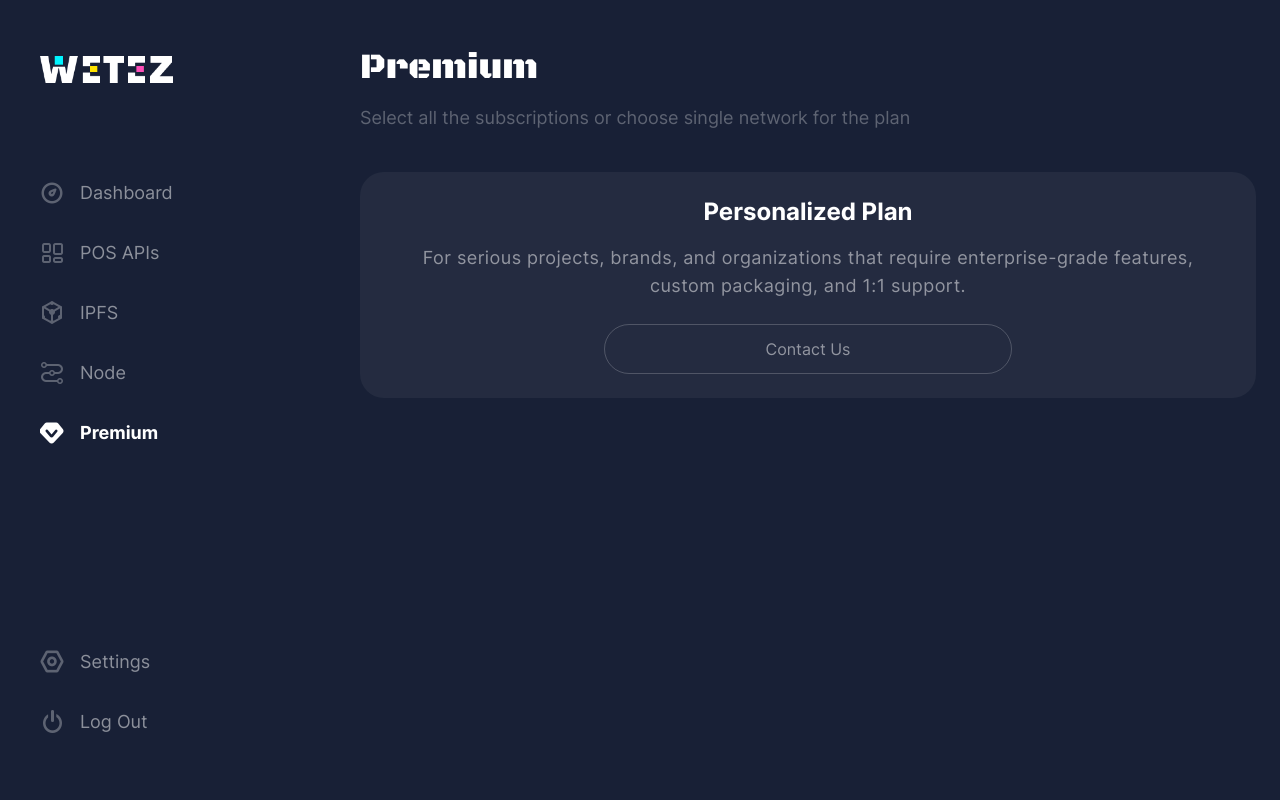
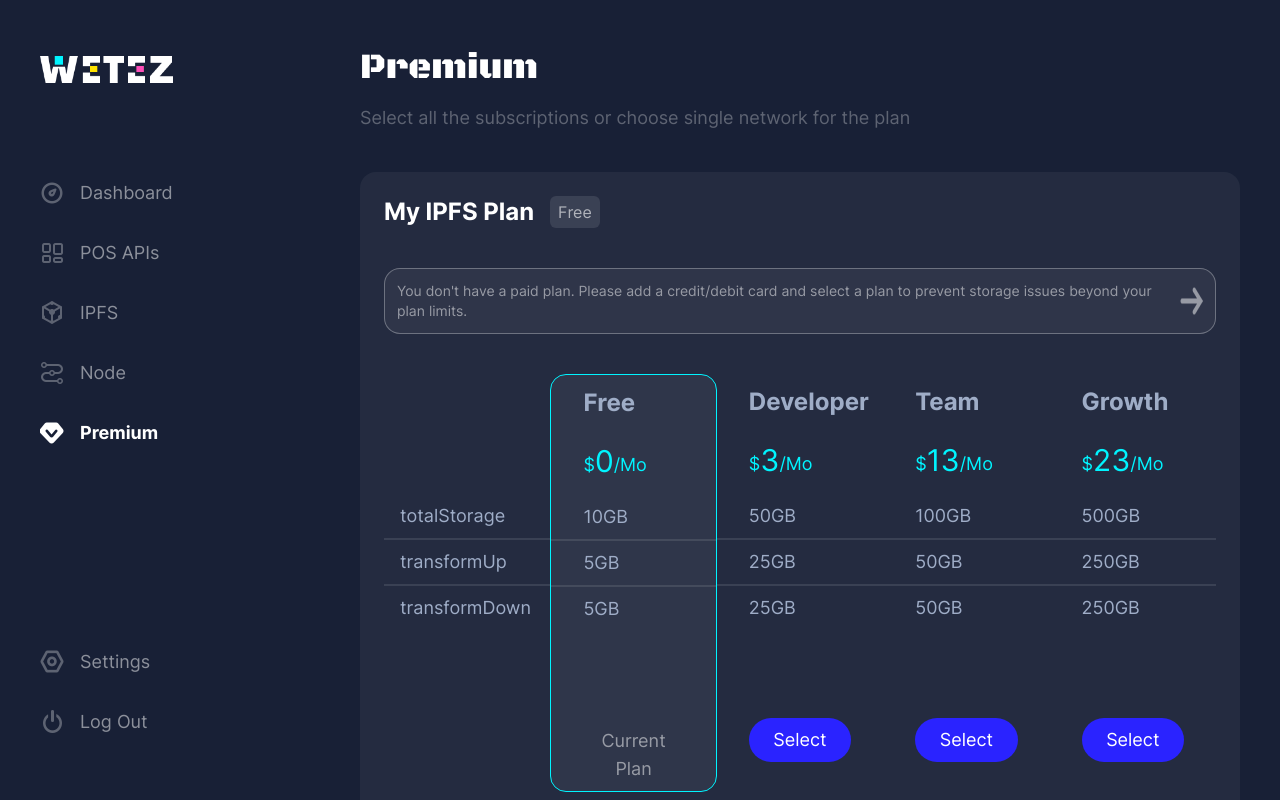
Before and after one commit to 0xsignal/wetez-webapp, a Next.js app: page /premium in a window 1280 px wide. Built offline with nearby package versions, Linux system fonts and the light colour scheme.

Commit message:
add some style

```diff
--- a/src/components/Dashboard/PlanCard.tsx
+++ b/src/components/Dashboard/PlanCard.tsx
@@ -1,5 +1,6 @@
 import React from 'react';
 import Link from 'next/link';
+import Tags from '../Tag';
 
 
 export function PlanCard() {
@@ -9,8 +10,12 @@ export function PlanCard() {
         <div className='px-6 py-6'>
           <div className=''>
             <h2 className='font-bold text-xl text-white'>My Current Plan</h2>
-            <div className='bg-white/10 float-right px-2 py-1 text-base text-white -mt-8 rounded-[6px]'>
-              Free
+            <div className='float-right -mt-8'>
+              <Tags
+                name = "Free"
+                bgColor = "bg-white/10"
+                fontColor = 'text-white/60'
+              />
             </div>
           </div>
           <div className='mt-6 text-base text-white/50'>
--- /dev/null
+++ b/src/components/Premium/BillingBoard.tsx
@@ -0,0 +1,98 @@
+import React from 'react';
+import Link from 'next/link';
+
+type BillingListItemProps = {
+  listItemId?: string;
+  listItemDate?: string;
+  listItemNetwork?: string;
+  listItemPlan?: string;
+  listItemTotal?: string;
+  listItemInvoice?: string;
+};
+
+
+function BillingListItem({
+  listItemId = '1234567890123456789',
+  listItemDate = '12:00:32 Fri 16 Dec 2022',
+  listItemNetwork = 'Polygon',
+  listItemPlan = 'Team',
+  listItemTotal = '50 USDC',
+  listItemInvoice = '/',
+}:BillingListItemProps){
+  return(
+    <div className=''>
+      <div className='border-[1px] border-white/10'></div>
+      <div className='grid grid-cols-8 gap-1'>
+        <div className='col-span-2 text-left text-white/50 text-base py-6'>
+          {listItemId}
+        </div>
+        <div className='col-span-2 text-left text-white/50 text-base py-6'>
+          {listItemDate}
+        </div>
+        <div className='text-left text-white/50 text-base py-6'>
+          {listItemNetwork}
+        </div>
+        <div className='text-left text-white/50 text-base py-6'>
+          {listItemPlan}
+        </div>
+        <div className='text-left text-white/50 text-base py-6'>
+          {listItemTotal}
+        </div>
+        <div className='text-right text-[#00F4FF] text-base py-6'>
+          <Link href={listItemInvoice}>
+            Details
+          </Link>
+        </div>
+      </div>
+    </div>
+
+  )
+
+}
+
+function BillingList(){
+  return (
+    <div className=''>
+      <div className='text-white/30 text-base mb-2 grid grid-cols-8 gap-1'>
+        <div className='col-span-2 text-left'>
+          ID
+        </div>
+        <div className='col-span-2 text-left'>
+          Date
+        </div>
+        <div className='text-left'>
+          Network
+        </div>
+        <div className='text-left'>
+          Plan
+        </div>
+        <div className='text-left'>
+          Total
+        </div>
+        <div className='text-right'>
+          Invovice
+        </div>
+      </div>
+      <BillingListItem />
+      <BillingListItem />
+      <BillingListItem />
+    </div>
+  )
+}
+
+export function BillingBoard(){
+  return(
+    <div className='bg-white/5 rounded-[16px] px-6 py-6'>
+      <div className='flex items-center'>
+        <h2 className='text-white text-2xl font-bold'> Billing </h2>
+        <div className='grow'></div>
+        <div className='rounded-[26px] border-[1px] border-white/20 text-base text-white/50 px-6 py-2'>
+          Export PDF
+        </div>
+      </div>
+      <div className='mt-12'>
+        <BillingList/>
+      </div>
+    </div>
+  )
+}
--- a/src/components/Premium/PlanListCard.tsx
+++ b/src/components/Premium/PlanListCard.tsx
@@ -1,5 +1,6 @@
 import React from 'react';
 import Link from 'next/link';
+import Tags from '../Tag';
 
 type IpfsItemProps = {
   planType?: string;
@@ -27,12 +28,47 @@ function IpfsItemCard({
   image = "",
   active = false,
 }:IpfsItemProps){
+
+  const itemCardStyle = {
+    activeStyle : 'bg-white/5 rounded-[16px] border-[1px] border-[#00F4FF]',
+    inactiveStyle : '',
+  }
+
+  const buttonStyle = {
+    activeStatus : 'px-2 py-2 text-center text-white/50 text-lg mt-24 mx-8',
+    inactiveStatus : 'bg-[#2A23FF] rounded-[23px] px-2 py-2 text-center text-white text-lg mt-24 mx-8 mb-4'
+  }
+
+  const buttonWording = {
+    activeWording : 'Current Plan',
+    inactiveWording : 'Select',
+  }
+
+  let itemCardClass = active ? itemCardStyle['activeStyle'] : itemCardStyle['inactiveStyle'];
+  let buttonStyleClass = active ? buttonStyle['activeStatus'] : buttonStyle['inactiveStatus'];
+  let buttonWordingText = active ? buttonWording['activeWording'] : buttonWording['inactiveWording'];
+
   return (
-    <div className='px-4 py-6'>
-      <div className='text-2xl font-bold text-[#9FADC7]'>
+    <div className={`${itemCardClass}`}>
+      <div className='text-2xl font-bold text-[#9FADC7] px-8 pt-3'>
         {planType}
       </div>
-      <div className='flex'>
+      <div className='mt-6 flex items-center space-x-0 px-8'>
+        <div className="text-lg text-[#00F4FF] mt-2">$</div>
+        <div className="text-3xl text-[#00F4FF]">{price}</div>
+        <div className="text-lg text-[#00F4FF] mt-2">/Mo</div>
+      </div>
+      <div className='mt-6 space-y-2'>
+        <div className='text-lg text-[#9FADC7] px-8'> {totalStorage}</div>
+        <div className='border-[1px] border-white/10'></div>
+        <div className='text-lg text-[#9FADC7] px-8'> {transformUp}</div>
+        <div className='border-[1px] border-white/10'></div>
+        <div className='text-lg text-[#9FADC7] px-8'> {transformDown}</div>
+      </div>
+      <div className={`${buttonStyleClass}`}>
+        <Link href='/'>
+          {buttonWordingText}
+        </Link>
       </div>
     </div>
   )
@@ -42,9 +78,83 @@ function ApiItemCard(){
 
 }
 
+function SubscriptionsCTA(){
+  return(
+    <div className='rounded-[16px] px-3 py-3 border-[1px] border-white/30 bg-white/5 flex'>
+      <p className='text-sm text-white/50'>
+        You don't have a paid plan. Please add a credit/debit card and select a plan to prevent storage issues beyond your plan limits.
+      </p>
+      <div className='grow'>
+      </div>
+      <img src="/image/prremium_arrow_icon..png" className='w-6'/>
+    </div>
+  )
+}
+
+function IpfsCard(){
+  return(
+    <div className='rounded-[16px] px-6 py-6 bg-white/5'>
+      <div className='flex space-x-4'>
+        <h1 className='text-white text-2xl font-bold'> My IPFS Plan </h1>
+        <Tags
+          name = "Free"
+          bgColor = "bg-white/10"
+          fontColor = "text-white/60"
+        />
+      </div>
+      <div className='mt-10'>
+        <SubscriptionsCTA/>
+      </div>
+      <div className='mt-10 grid grid-cols-5'>
+        <div className='pt-32 space-y-2'>
+          <div className='text-lg text-[#9FADC7] px-4'> totalStorage </div>
+          <div className='border-[1px] border-white/10'></div>
+          <div className='text-lg text-[#9FADC7] px-4'> transformUp </div>
+          <div className='border-[1px] border-white/10'></div>
+          <div className='text-lg text-[#9FADC7] px-4'> transformDown </div>
+        </div>
+        <IpfsItemCard
+          planType = "Free"
+          price = "0"
+          totalStorage = "10GB"
+          transformUp = "5GB"
+          transformDown = "5GB"
+          image = ""
+          active = {true}
+        />
+        <IpfsItemCard
+          planType = "Developer"
+          price = "3"
+          totalStorage = "50GB"
+          transformUp = "25GB"
+          transformDown = "25GB"
+          image = ""
+        />
+        <IpfsItemCard
+          planType = "Team"
+          price = "13"
+          totalStorage = "100GB"
+          transformUp = "50GB"
+          transformDown = "50GB"
+          image = ""
+        />
+        <IpfsItemCard
+          planType = "Growth"
+          price = "23"
+          totalStorage = "500GB"
+          transformUp = "250GB"
+          transformDown = "250GB"
+          image = ""
+        />
+      </div>
+    </div>
+  )
+}
+
 export default function PlanListCard() {
   return(
     <>
+      <IpfsCard/>
     </>
   )
 
--- /dev/null
+++ b/src/components/Tag.tsx
@@ -0,0 +1,26 @@
+import React from 'react';
+
+type TagProps = {
+  name?: string;
+  bgColor?: string;
+  fontColor?: string;
+};
+
+export default function Tags({
+  name = "free",
+  bgColor = "bg-white/10",
+  fontColor = "text-white/60"
+
+}:TagProps){
+
+  let tagBgColor = bgColor;
+  let tagFontColor = fontColor;
+
+  return(
+    <>
+      <div className={`${tagBgColor} ${tagFontColor} px-2 py-1 text-base rounded-[6px]`}>
+        {name}
+      </div>
+    </>
+  )
+}
--- a/src/pages/dashboard.tsx
+++ b/src/pages/dashboard.tsx
@@ -21,7 +21,7 @@ export default function Dashboard() {
       />
       <div className='flex'>
         <Menu/>
-        <div className='grow bg-[#182036] pl-20 pr-6'>
+        <div className='grow bg-[#182036] pl-20 pr-10'>
           <Header
             title="Dashboard"
             description="Whole data about your plans here"
--- a/src/pages/ipfs.tsx
+++ b/src/pages/ipfs.tsx
@@ -24,7 +24,7 @@ export default function Ipfs() {
       />
       <div className='flex'>
         <Menu/>
-        <div className='grow bg-[#182036] pl-20 pr-6 overflow-y-auto h-screen'>
+        <div className='grow bg-[#182036] pl-20 pr-10 overflow-y-auto h-screen'>
           <Header
             title="IPFS"
             description="Whole data about your plans here"
--- a/src/pages/premium.tsx
+++ b/src/pages/premium.tsx
@@ -2,7 +2,9 @@ import React from 'react';
 import { Meta } from '../components/Meta';
 import { Menu } from '../components/Menu';
 import { Header } from '../components/Header';
+import PlanListCard from '../components/Premium/PlanListCard';
 import Contact from '../components/Premium/Contact';
+import { BillingBoard } from '../components/Premium/BillingBoard';
 import Link from 'next/link';
 
 export default function Premium() {
@@ -16,13 +18,19 @@ export default function Premium() {
       />
       <div className='flex'>
         <Menu/>
-        <div className='grow bg-[#182036] pl-20 pr-6 overflow-y-auto h-screen'>
+        <div className='grow bg-[#182036] pl-20 pr-10 overflow-y-auto h-screen pb-12'>
           <Header
             title="Premium"
             description="Select all the subscriptions or choose single network for the plan"
           />
           <div className='mt-10'>
+            <PlanListCard />
+          </div>
+          <div className='mt-10'>
             <Contact />
+          </div>
+          <div className='mt-10'>
+            <BillingBoard />
           </div>
         </div>
 
```
Also changed, not shown: src/components/Premium/BillingDetailModal.tsx (added, +16 -0 lines), public/image/prremium_arrow_icon..png (added).
